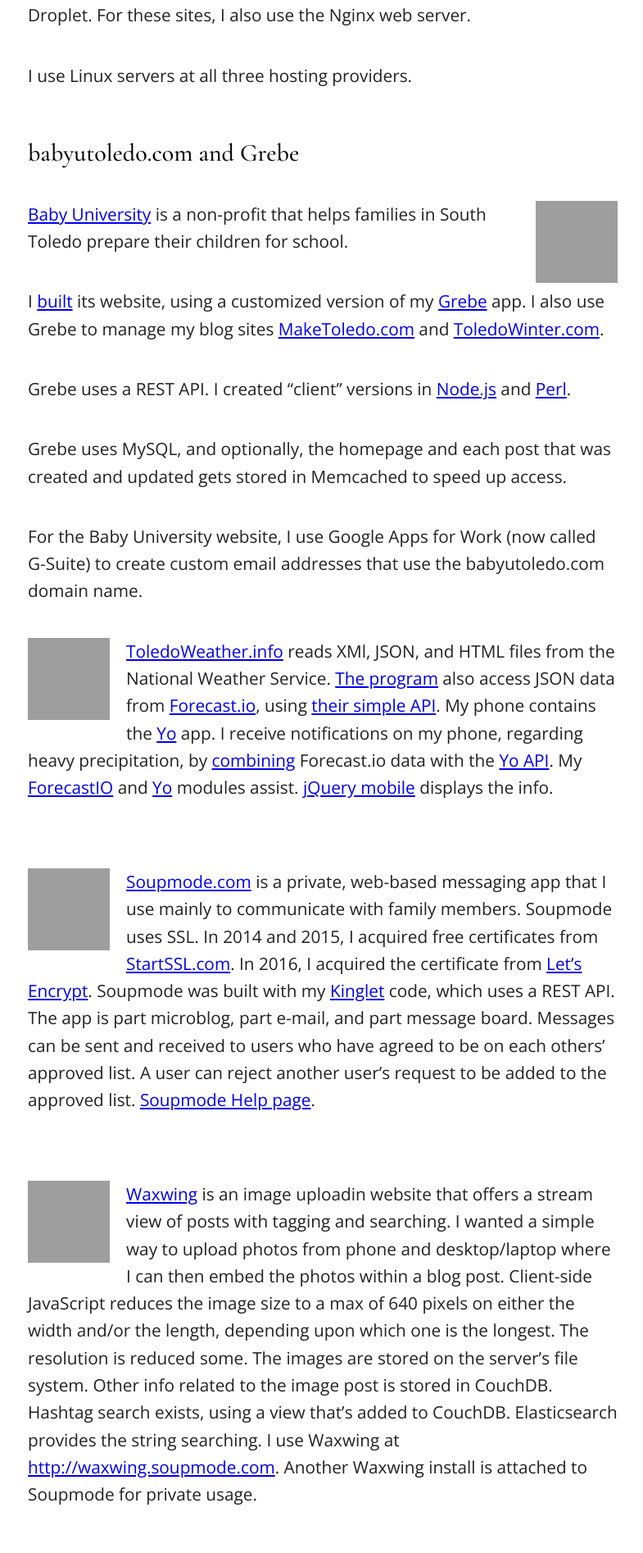
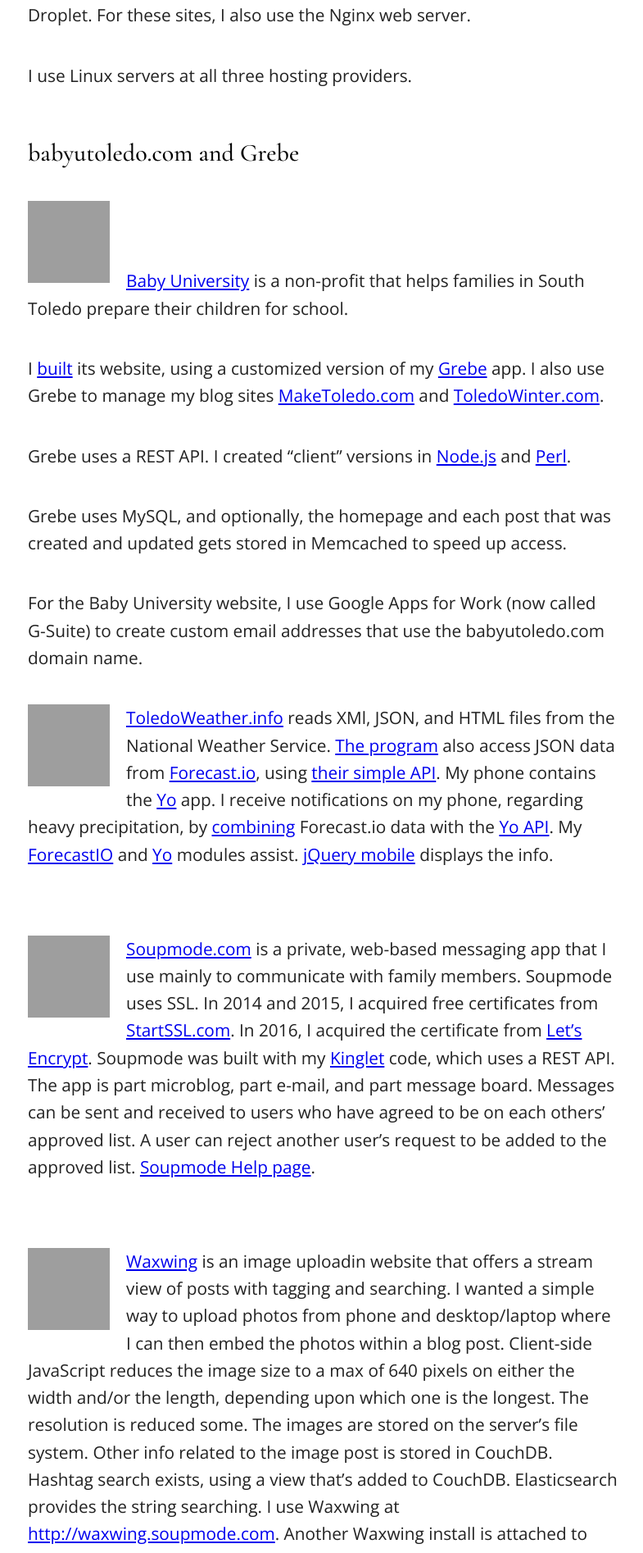
Before and after one commit to jrsawvel/jrsawvel.github.io, a Jekyll site: the page built from _posts/2016-09-20-projects.md, in a window 1280 px wide. Shown: the part 844-2738 px from the top of the page at 82% size, without its empty margins (246-1031 px from the left). Built offline with Jekyll 4.4.1, drawn with Linux system fonts in a browser that asks for light colours; grey boxes are pictures that could not be loaded.

Commit message:
Update 2016-09-20-projects.md

```diff
--- a/_posts/2016-09-20-projects.md
+++ b/_posts/2016-09-20-projects.md
@@ -21,7 +21,10 @@
 
 ### babyutoledo.com and Grebe
 
-<img class="largescreens" style="float:right;padding-left:20px;width:100px;height:100px"  src="https://c2.staticflickr.com/8/7441/27652053586_1511cbbaef_q.jpg" />[Baby University](http://babyutoledo.com) is a non-profit that helps families in South Toledo prepare their children for school.
+
+<p markdown="1" style="clear:both;padding-bottom:2em;"><img class="largescreens" style="float:left;padding-right:20px;width:100px;height:100px"  src="https://c2.staticflickr.com/8/7441/27652053586_1511cbbaef_q.jpg" /></p>
+
+[Baby University](http://babyutoledo.com) is a non-profit that helps families in South Toledo prepare their children for school.
 
 I [built](https://github.com/jrsawvel/Grebe-BabyU) its website, using a customized version of my [Grebe](https://github.com/jrsawvel/Grebe) app. I also use Grebe to manage my blog sites [MakeToledo.com](http://maketoledo.com) and [ToledoWinter.com](http://toledowinter.com).
 
```
